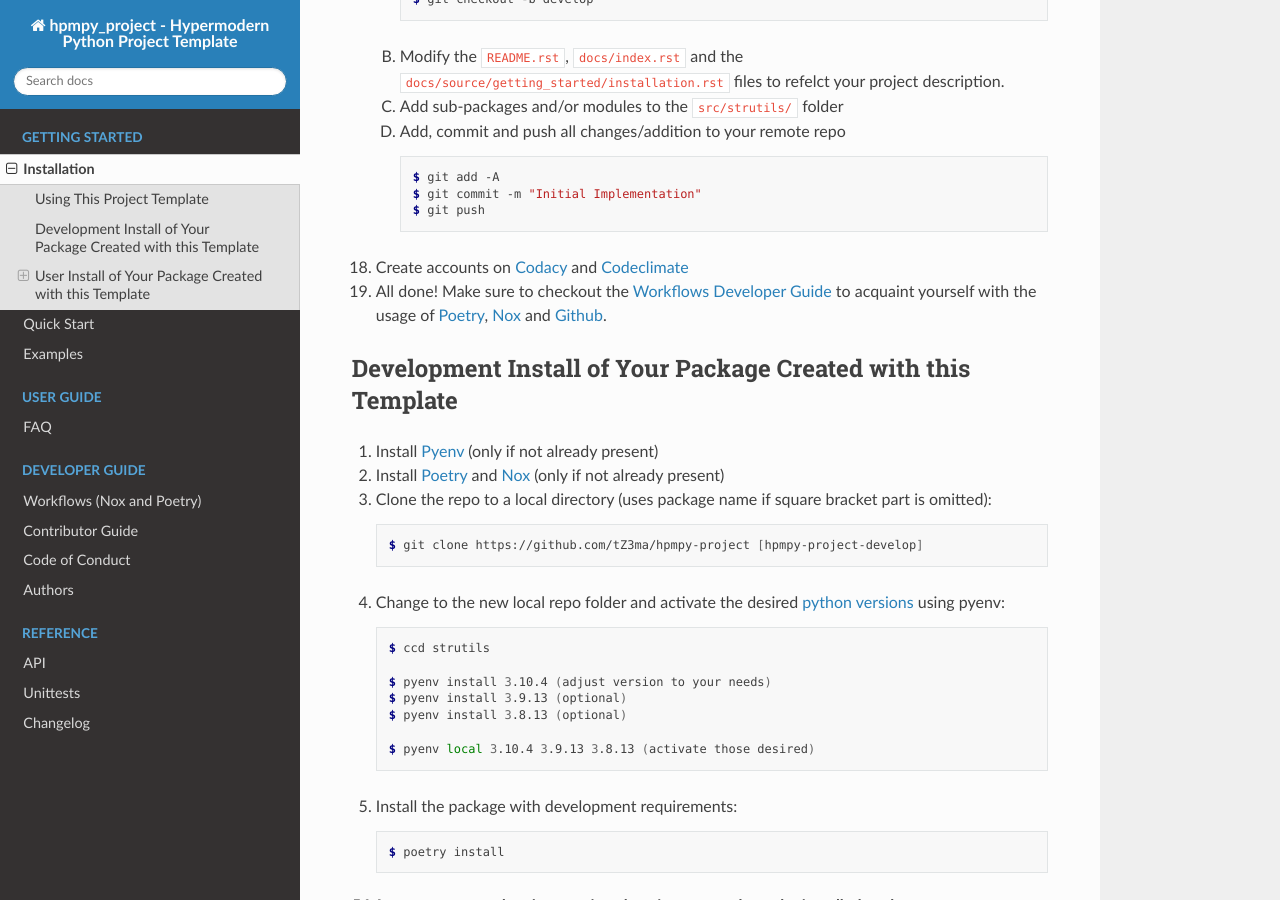
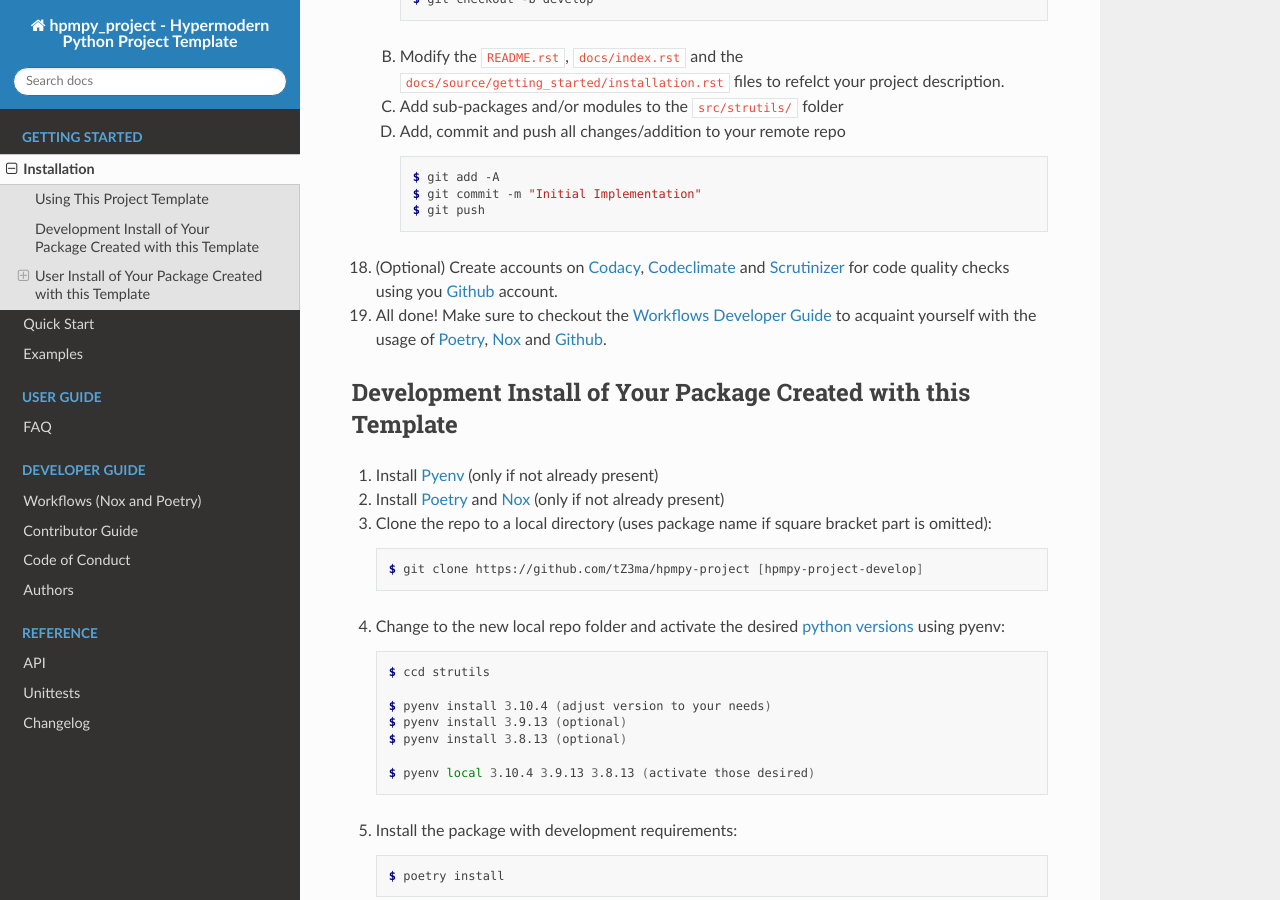
Before and after one commit to mathias-ammon/tessif-oemof-4-4, a Sphinx documentation site: the page built from docs/source/getting_started/installation.rst, in a window 1280 px wide and 900 px high, scrolled down 2961 px. Built offline with Sphinx 7.4.7 and the Read the Docs theme 2.0.0, drawn with Linux system fonts in a browser that asks for light colours.

Commit message:
Add Scrutinizer code quality badge

```diff
--- a/README.rst
+++ b/README.rst
@@ -42,6 +42,10 @@ hpmpy-project
 .. |Codeclimate| image:: https://api.codeclimate.com/v1/badges/ff119252f0bb7f40aecb/maintainability
    :target: https://codeclimate.com/github/tZ3ma/hpmpy-project/maintainability
    :alt: Maintainability
+
+.. |Scrutinizer| image:: https://scrutinizer-ci.com/g/tZ3ma/hpmpy-project/badges/quality-score.png?b=main
+   :target: https://scrutinizer-ci.com/g/tZ3ma/hpmpy-project/
+   :alt: Scrutinizer Code Quality
 
 .. |pre-commit| image:: https://img.shields.io/badge/pre--commit-enabled-brightgreen?logo=pre-commit&logoColor=white
    :target: https://github.com/pre-commit/pre-commit
--- a/docs/source/getting_started/installation.rst
+++ b/docs/source/getting_started/installation.rst
@@ -183,7 +183,9 @@ Use the following guide to fully take advantage of this project template:
 	  $ git push
 
 
-18. Create accounts on Codacy_ and Codeclimate_
+18. (Optional) Create accounts on Codacy_, Codeclimate_ and Scrutinizer_ for
+    code quality checks using you Github_ account.
+
 19. All done! Make sure to checkout the
     :ref:`Workflows Developer Guide <workflows>` to acquaint yourself with the
     usage of Poetry_, Nox_ and Github_.
@@ -282,3 +284,4 @@ This installs the TestPyPI_ version of :code:`MY-PROJECT` while resolving the de
 .. _Secret: https://docs.github.com/en/github-ae@latest/actions/security-guides/encrypted-secrets
 .. _Codacy: https://docs.codacy.com/
 .. _Codeclimate: https://codeclimate.com/
+.. _Scrutinizer: https://scrutinizer-ci.com/
```
